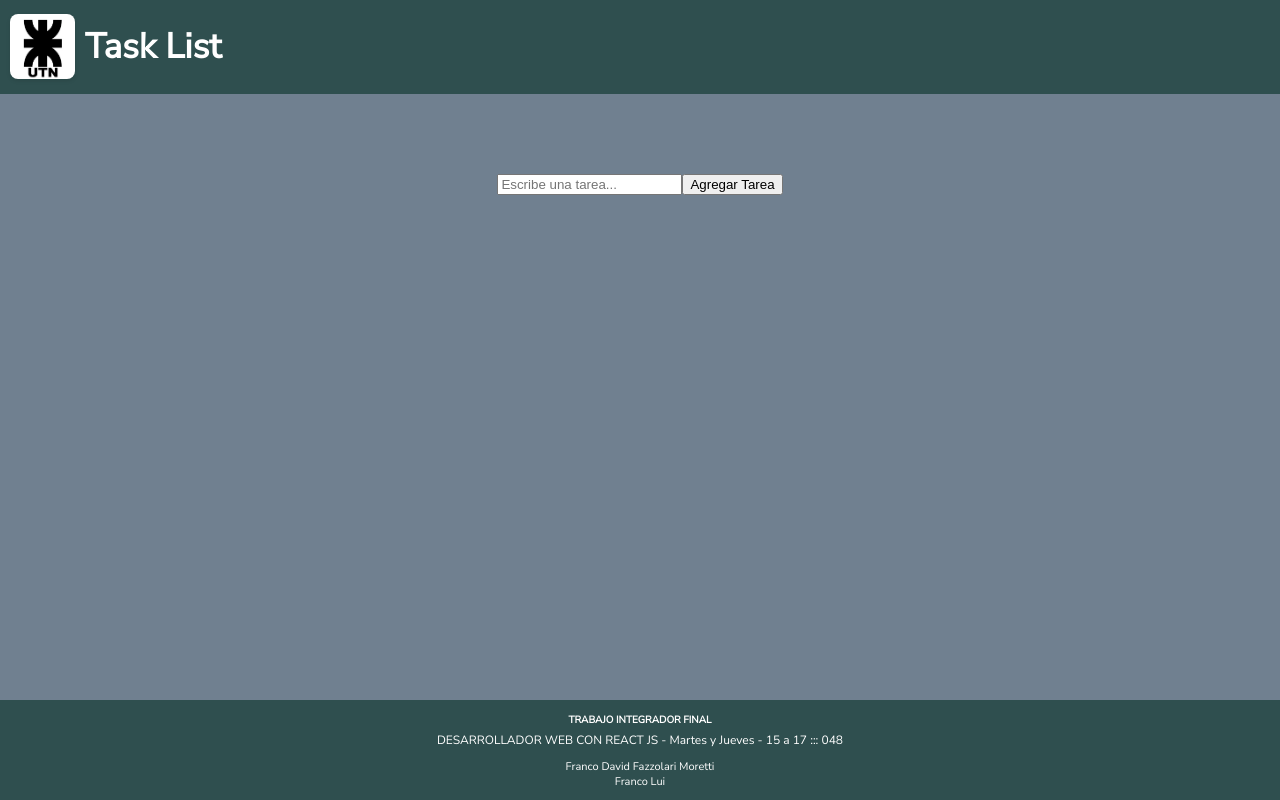
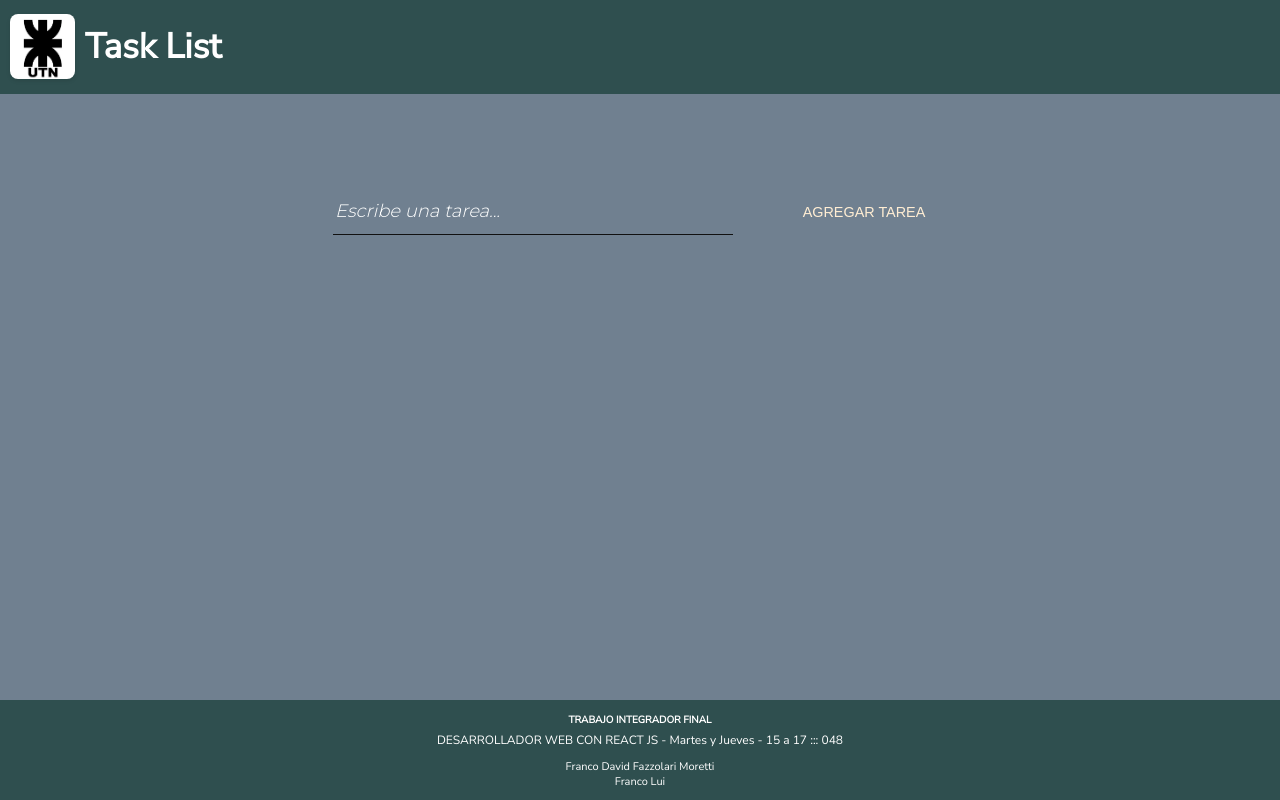
Before and after one commit to FrancoDavid91/TP-FINAL-UTN--React, a React (Vite) app: page / in a window 1280 px wide. Built offline with nearby package versions, Linux system fonts and the light colour scheme.

Commit message:
[FIX] Fix css and component TaskItem

```diff
--- a/src/components/TaskForm/TaskForm.css
+++ b/src/components/TaskForm/TaskForm.css
@@ -0,0 +1,78 @@
+form {
+    display: flex;
+    gap: 4em;
+    margin-bottom: 4em;
+}
+
+form input {
+    border: none;
+    font-family: 'Montserrat', sans-serif;
+    border-bottom: 1px solid #111111;
+    background-color: #708090;
+    width: 30em;
+    font-size: 1.1em;
+    color: white;
+}
+
+input::placeholder {
+    color: #fff;
+    font-size: 18px;
+    font-family: 'Montserrat', sans-serif;
+    font-style: italic;
+}
+
+input:focus {
+    outline: none;
+    border-bottom: 2px solid #ffc506;
+    transform: scale(1.05);
+}
+
+/*Configuración del button*/
+.btn {
+    font-size: 1.2em;
+    background: transparent;
+    border: none;
+    padding: 1em 1.5em;
+    color: #ffedd3;
+    text-transform: uppercase;
+    position: relative;
+    transition: .5s ease;
+}
+
+.btn::before {
+    content: '';
+    position: absolute;
+    left: 0;
+    bottom: 0;
+    height: 2px;
+    width: 0;
+    background-color: #ffc506;
+    transition: .1s ease;
+}
+
+.btn:hover {
+    color: #ffc506;
+    transition-delay: .5s;
+}
+
+.btn:hover::before {
+    width: 100%;
+}
+
+.btn::after {
+    content: '';
+    position: absolute;
+    left: 0;
+    bottom: 0;
+    height: 0;
+    width: 100%;
+    background-color: #ffc506;
+    transition: .4s ease;
+    z-index: -1;
+}
+
+.btn:hover::after {
+    height: 100%;
+    transition-delay: 0.4s;
+    color: aliceblue;
+}
--- a/src/components/TaskForm/TaskForm.jsx
+++ b/src/components/TaskForm/TaskForm.jsx
@@ -41,7 +41,7 @@ const TaskForm = ({onSubmitted = (form) =>{}}) => {
         type="text"
         placeholder="Escribe una tarea..."
         />
-        <button type="submit">Agregar Tarea</button>
+        <button className='btn' type="submit">Agregar Tarea</button>
     </form>
 </section>
   )
--- a/src/components/TaskItem/TaskItem.css
+++ b/src/components/TaskItem/TaskItem.css
@@ -0,0 +1,51 @@
+.container-TaskItem {
+    max-width: 40%;
+    margin: auto;
+    display: grid;
+    grid-template-columns: 1fr auto auto auto; /* Columnas para el texto y los botones */
+    gap: 10px; /* Espaciado entre las columnas */
+    align-items: start; /* Alinea los elementos en la parte superior del contenedor */
+    word-break: break-word; /* Rompe la palabra si es muy larga para evitar desbordamiento */
+  }
+
+  .container-TaskItem p {
+    margin: 0.5em;
+    white-space: pre-wrap;
+    overflow: hidden;
+    font-family: 'Montserrat', sans-serif;
+    font-size: 1.3em;
+  }
+
+/*Configuración de botones*/
+.btn-config {
+    background: rgb(107, 105, 105);
+    border: none;
+    border-radius: 0.625em;
+    cursor: pointer;
+    position: relative;
+    z-index: 1;
+    overflow: hidden;
+   }
+
+   button:hover {
+    color: black;
+   }
+
+   button:after {
+    content: "";
+    background: #ffc506;
+    position: absolute;
+    z-index: -1;
+    left: -20%;
+    right: -20%;
+    top: 0;
+    bottom: 0;
+    transform: skewX(-45deg) scale(0, 1);
+    transition: all 0.5s;
+   }
+
+   button:hover:after {
+    transform: skewX(-45deg) scale(1, 1);
+    -webkit-transition: all 0.5s;
+    transition: all 0.5s;
+   }
--- a/src/components/TaskItem/TaskItem.jsx
+++ b/src/components/TaskItem/TaskItem.jsx
@@ -11,25 +11,24 @@ const TaskItem = ({id,title, completed, onComplete=()=>{}, onDelete=()=>{}, onEd
     }
     const handleEdit = (id, updatedTitle) => {
         onEdit(id, updatedTitle);
-        // Puedes realizar otras acciones después de editar la tarea, si es necesario
       };
 
     return (
-        <div>
+        <div className='container-TaskItem'>
             <p style={{ textDecoration: completed ? 'line-through' : 'none' }}>
                 <span>{title} </span>
-                {/* <span>{completed ?
-                    "Completada" :
-                    "Pendiente"}</span> */}
             </p>
 
             <button
+                className='btn-config'
                 onClick={handleCompleted}
             >✅</button>
             <button
+                className='btn-config'
                 onClick={handleDelete}
             >❌</button>
             <button
+                className='btn-config'
                 onClick={handleEdit}
             >✏️</button>
 
--- a/src/components/TaskListView/TaskListView.css
+++ b/src/components/TaskListView/TaskListView.css
@@ -1,6 +1,7 @@
 .container-view {
     margin-top: 8em;
     display: flex;
+    flex-direction: column;
     align-items: center;
     justify-content: center;
 }
--- a/src/index.css
+++ b/src/index.css
@@ -26,6 +26,7 @@ body {
 #root {
     flex: 1;
     background-color: #708090;
+    font-size: 1.2em;
 }
 
 footer {
--- a/src/normalize.css
+++ b/src/normalize.css
@@ -1,5 +1,6 @@
 @import url('https://fonts.googleapis.com/css2?family=Nunito+Sans:opsz@6..12&display=swap');
 @import url('https://fonts.googleapis.com/css2?family=Nunito+Sans:ital,opsz,wght@1,6..12,300&display=swap');
+@import url('https://fonts.googleapis.com/css2?family=Inter:wght@200&family=Montserrat:wght@300&family=Nunito+Sans:opsz@6..12&display=swap');
 
 *,
 *::before
```
